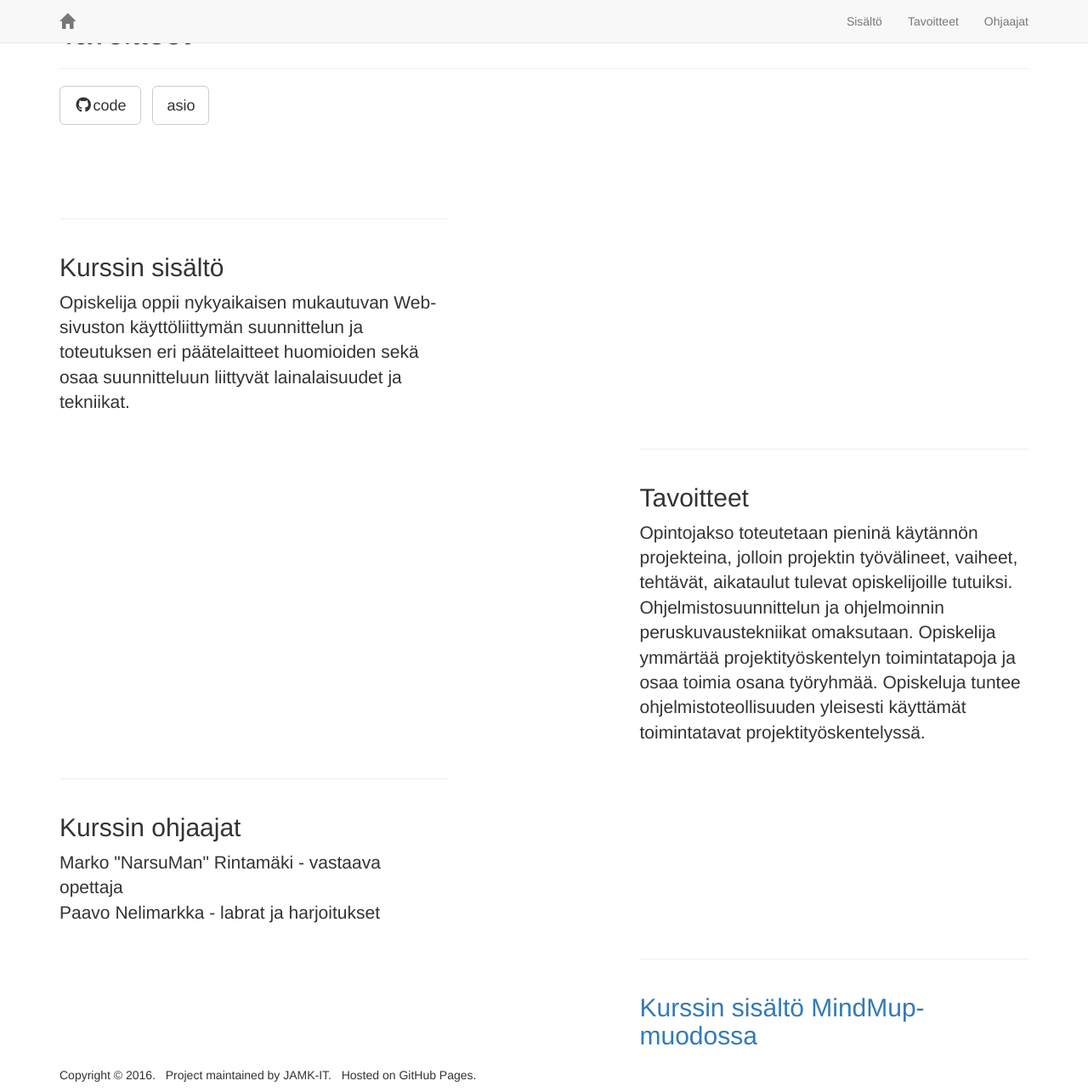
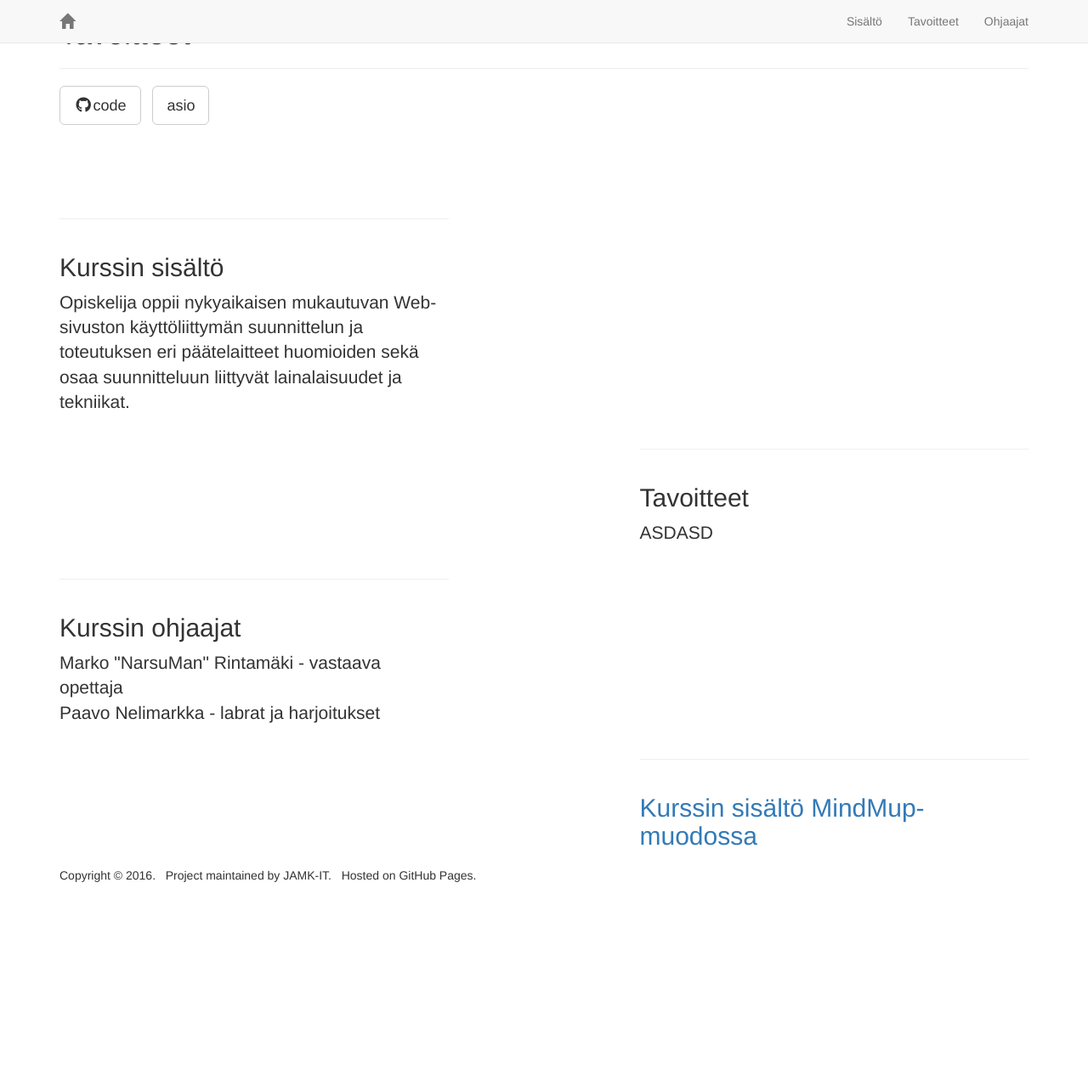
Before and after one commit to JAMK-IT/TTMS0400-web-visualisointi, a Jekyll site: the page built from _posts/2016-02-01-course2.md, in a window 1280 px wide and 1285 px high. Shown: the whole window at 85% size. Built offline with Jekyll 4.4.1, drawn with Linux system fonts in a browser that asks for light colours; nearby versions of some CDN libraries; library files that are not in the unit come from our copies.

Commit message:
Update 2016-02-01-course2.md

```diff
--- a/_posts/2016-02-01-course2.md
+++ b/_posts/2016-02-01-course2.md
@@ -7,4 +7,4 @@ title: Tavoitteet
 description: |
 ---
 
-Opintojakso toteutetaan pieninä käytännön projekteina, jolloin projektin työvälineet, vaiheet, tehtävät, aikataulut tulevat opiskelijoille tutuiksi. Ohjelmistosuunnittelun ja ohjelmoinnin peruskuvaustekniikat omaksutaan. Opiskelija ymmärtää projektityöskentelyn toimintatapoja ja osaa toimia osana työryhmää. Opiskeluja tuntee ohjelmistoteollisuuden yleisesti käyttämät toimintatavat projektityöskentelyssä.
+ASDASD
```
